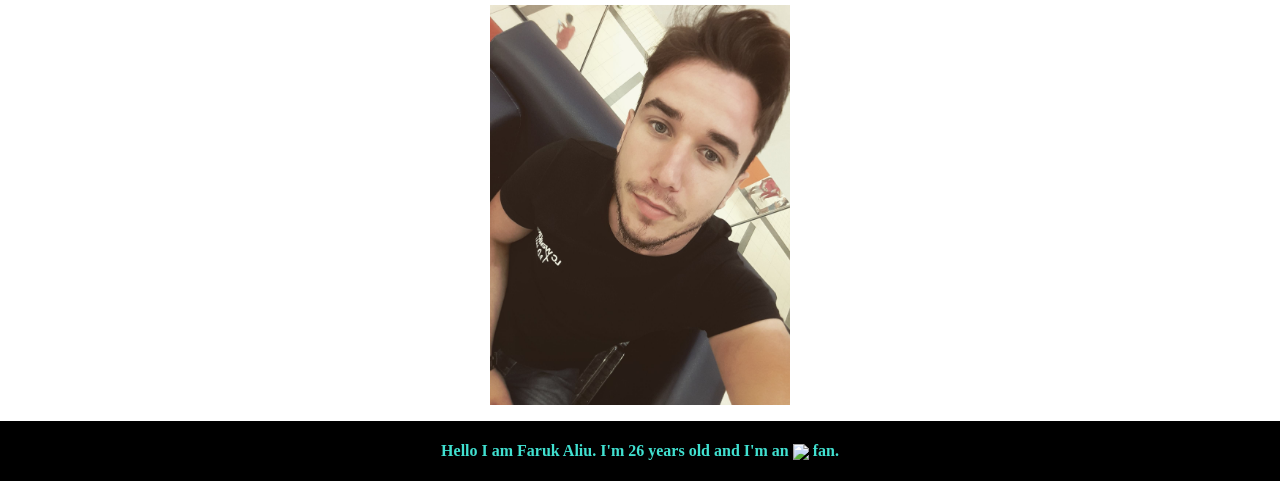
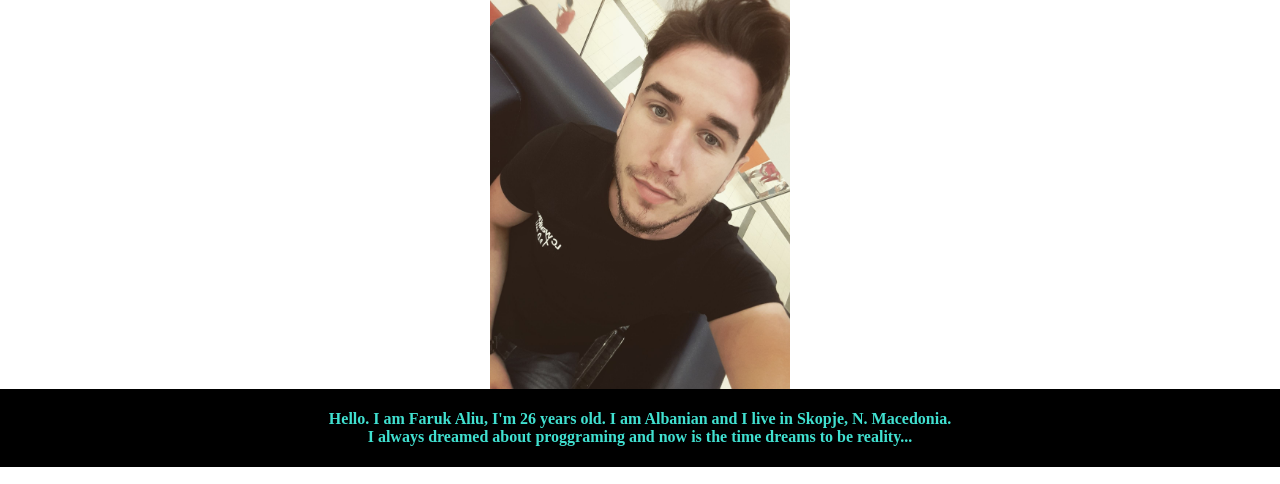
Before and after one commit to Faruk-Mi/first, a website built with Parcel: page index.html in a window 1280 px wide. Shown: the part 164-648 px from the top of the page. Built offline with nearby package versions, Linux system fonts and the light colour scheme; files whose address does not match are found by name.

Commit message:
Updated the pages

```diff
--- a/index.html
+++ b/index.html
@@ -41,7 +41,7 @@
 
       </header>
 
-        <p>
+        <div style="text-align: center;">
 
           <img
           src="./img/faruk.jpg"
@@ -50,11 +50,12 @@
           width="300"
           height="400"
         />
-      </p>
+        </div>
     </div>
         <div style="background-color: black; color: white; padding: 5px;">
           <p>
-            Hello I am Faruk Aliu. I'm 26 years old and I'm an <a href="https://www.arsenal.com/"><img src="img/arsenal.png" width="100" /></a> fan.</span>
+         Hello. I am Faruk Aliu, I'm 26 years old. I am Albanian and I live in Skopje, N. Macedonia. <br>
+        I always dreamed about proggraming and now is the time dreams to be reality...
           </p>
         </div>
         <main>
```
